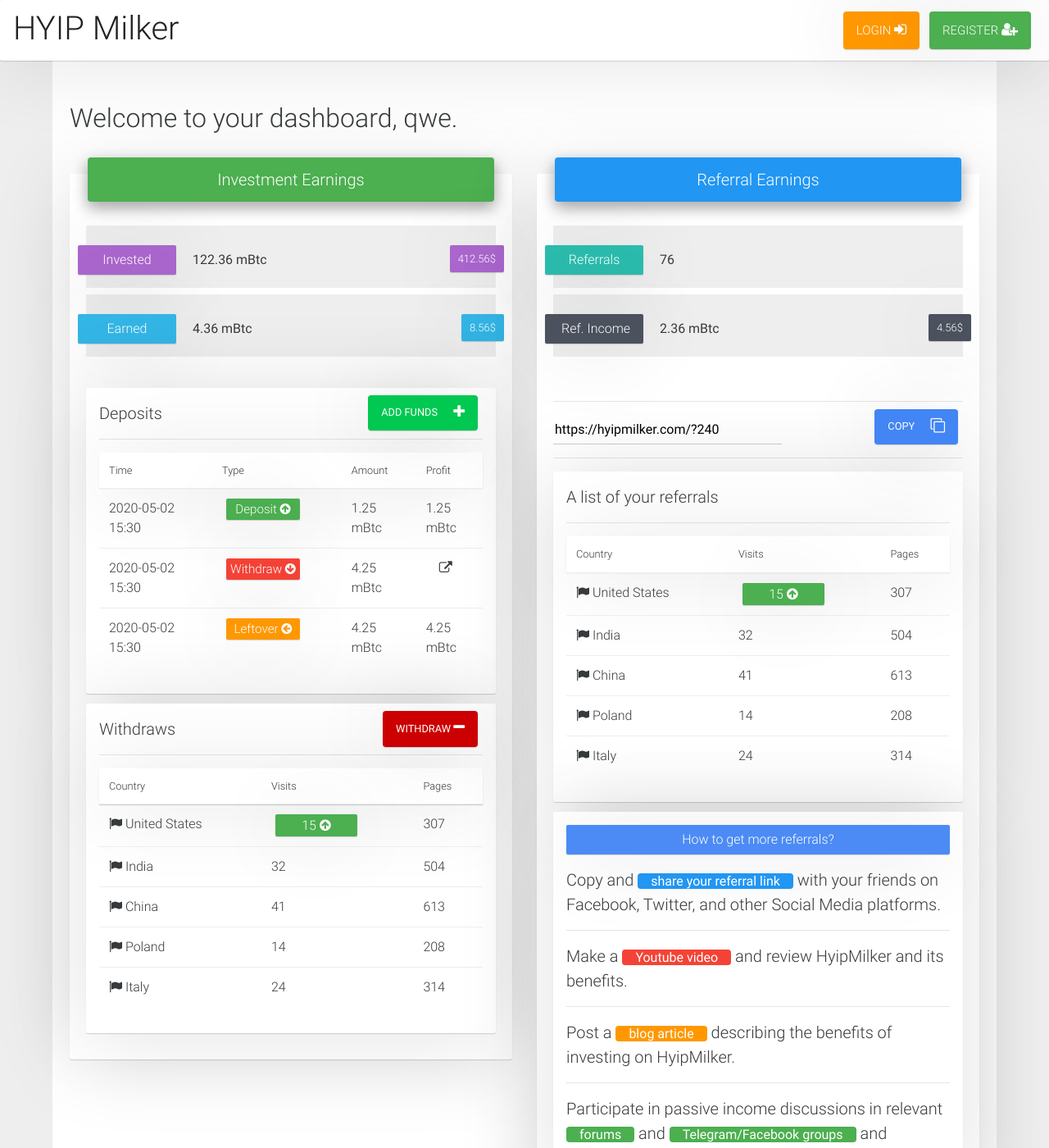
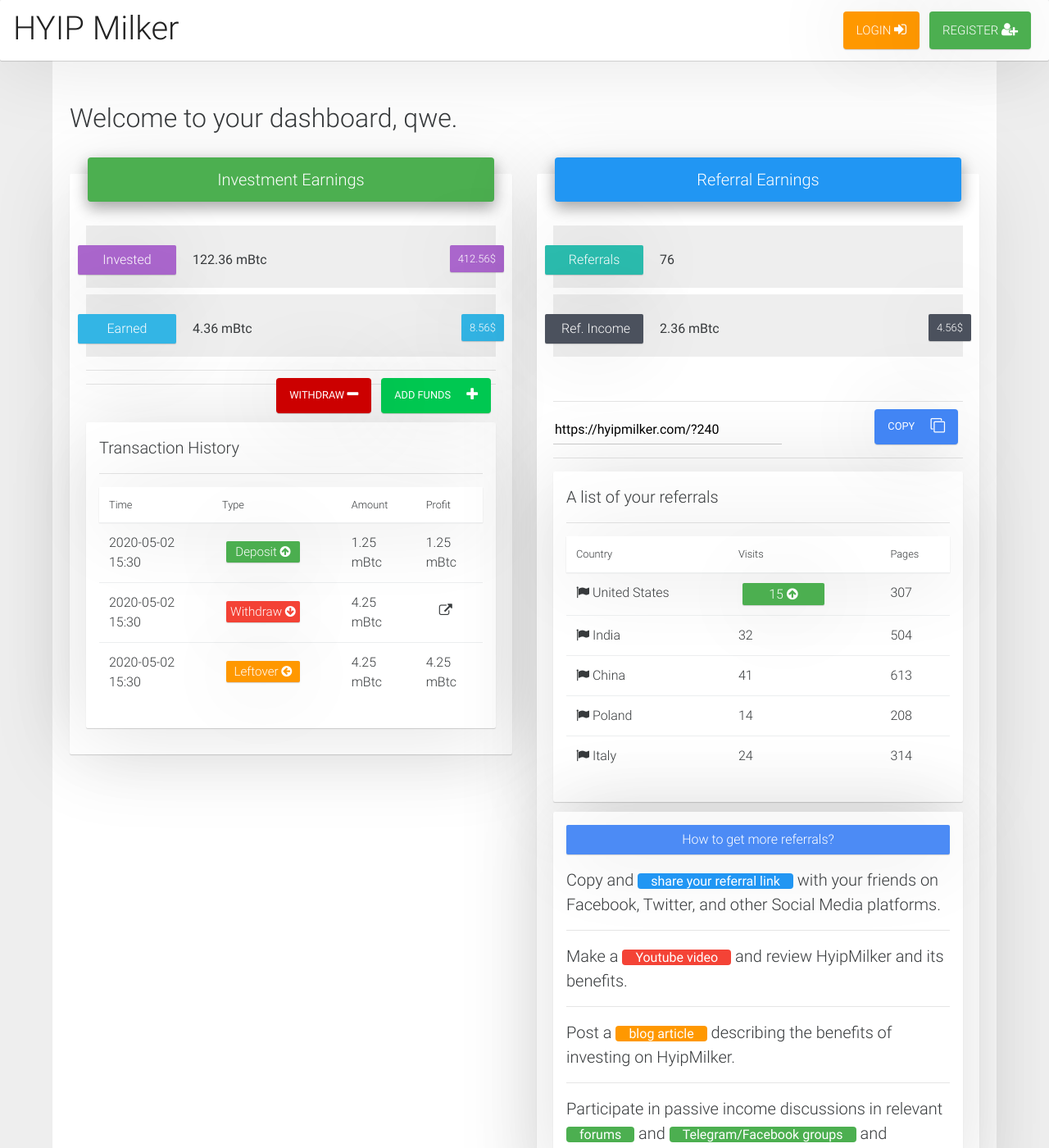
Before and after one commit to hm-gthb/hm-gthb.github.io, a Jekyll site: the page built from dashboard.html, in a window 1280 px wide and 1400 px high. Shown: the whole window at 82% size. Built offline with Jekyll 4.4.1, drawn with Linux system fonts in a browser that asks for light colours; nearby versions of some CDN libraries.

Commit message:
Update dashboard.html

```diff
--- a/dashboard.html
+++ b/dashboard.html
@@ -86,10 +86,14 @@
                 <h4 class="pb-1 small" style = " background-color:#eee"><span class="tag huge-tag secondary-color mt-2 mr-1" style="margin-left:-10px">Invested</span>   122.36 mBtc <span class="tag dollar-tag secondary-color mt-2">412.56$</span></h4>
                 <h4 class="pb-1 small" style = "background-color:#eee"><span class="tag huge-tag info-color mt-2 mr-1" style="margin-left:-10px">Earned</span>   4.36 mBtc <span class="tag dollar-tag info-color mt-2">8.56$</span></h4>
 
+                <hr />
+                <button class = "btn btn-success pull-right px-1" style = "margin-top: -7px;" data-toggle="modal" data-target="#deposit_modal">Add Funds <i class = "fa fa-plus pl-1"></i></button>
+                <button class = "btn btn-danger pull-right px-1" style = "margin-top: -7px;" data-toggle="modal" data-target="#withdrawal_modal">Withdraw <i class = "fa fa-minus"></i></button>
+                <hr />
+
                 <br>
                 <div class = "card p-1">
-                  Deposits
-                  <button class = "btn btn-success pull-right px-1" style = "margin-top: -7px;" data-toggle="modal" data-target="#deposit_modal">Add Funds <i class = "fa fa-plus pl-1"></i></button>
+                  Transaction History
                   <hr />
 
                   <table class="table small">
@@ -104,19 +108,19 @@
                     <tbody>
                       <tr>
                         <td>2020-05-02<br>15:30</td>
-                        <td><span class="tag green" style = "font-weight:300; width:90px; padding: 5px;">Deposit <i class="fa fa-arrow-circle-up"></i></span></td>
+                        <td><span class="tag green" style = "font-weight:300; width:90px; padding: 5px; margin-top: 10px;">Deposit <i class="fa fa-arrow-circle-up"></i></span></td>
                         <td>1.25<br>mBtc</td>
                         <td>1.25<br>mBtc</td>
                       </tr>
                       <tr>
                         <td>2020-05-02<br>15:30</td>
-                        <td><span class="tag red" style = "font-weight:300; width:90px; padding: 5px;">Withdraw <i class="fa fa-arrow-circle-down"></i></span></td>
+                        <td><span class="tag red" style = "font-weight:300; width:90px; padding: 5px;   margin-top: 10px;">Withdraw <i class="fa fa-arrow-circle-down"></i></span></td>
                         <td>4.25<br>mBtc</td>
-                        <td><a><i class = "fa fa-external-link"></i></a></td>
+                        <td><a style = " margin-top: 10px; display:block;"><i class = "fa fa-external-link"></i></a></td>
                       </tr>
                       <tr>
                         <td>2020-05-02<br>15:30</td>
-                        <td><span class="tag orange" style = "font-weight:300; width:90px; padding: 5px;">Leftover <i class="fa fa-arrow-circle-left"></i></span></td>
+                        <td><span class="tag orange" style = "font-weight:300; width:90px; padding: 5px; margin-top: 10px;">Leftover <i class="fa fa-arrow-circle-left"></i></span></td>
                         <td>4.25<br>mBtc</td>
                         <td>4.25<br>mBtc</td>
                       </tr>
@@ -126,48 +130,6 @@
                 </div>
 
 
-                <div class = "card p-1">
-                  Withdraws
-                  <button class = "btn btn-danger pull-right px-1" style = "margin-top: -7px;" data-toggle="modal" data-target="#withdrawal_modal">Withdraw <i class = "fa fa-minus"></i></button>
-                  <hr />
-
-                  <table class="table small">
-                    <thead class = "small">
-                      <tr class = "">
-                        <th>Country</th>
-                        <th>Visits</th>
-                        <th>Pages</th>
-                      </tr>
-                    </thead>
-                    <tbody>
-                      <tr>
-                        <td><i class = "fa fa-flag"></i> United States</td>
-                        <td><span class="tag big-tag green">15 <i class="fa fa-arrow-circle-up"></i></span></td>
-                        <td>307</td>
-                      </tr>
-                      <tr>
-                        <td><i class = "fa fa-flag"></i> India</td>
-                        <td>32</td>
-                        <td>504</td>
-                      </tr>
-                      <tr>
-                        <td><i class = "fa fa-flag"></i> China</td>
-                        <td>41</td>
-                        <td>613</td>
-                      </tr>
-                      <tr>
-                        <td><i class = "fa fa-flag"></i> Poland</td>
-                        <td>14</td>
-                        <td>208</td>
-                      </tr>
-                      <tr>
-                        <td><i class = "fa fa-flag"></i> Italy</td>
-                        <td>24</td>
-                        <td>314</td>
-                      </tr>
-                    </tbody>
-                  </table>
-                </div>
               </div>
 
             </div>
```
